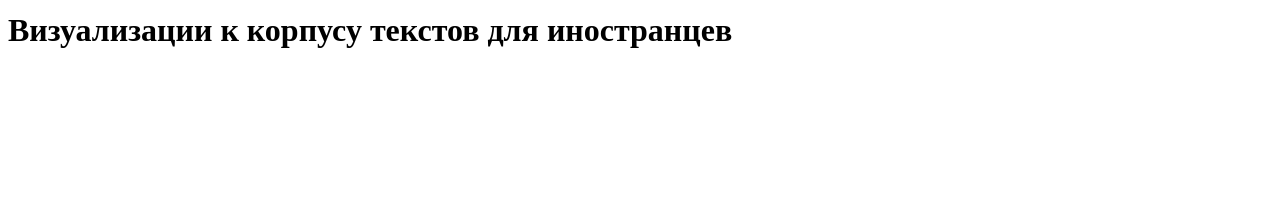
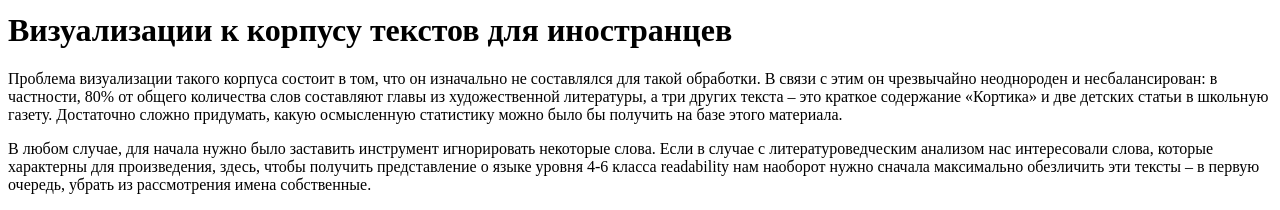
Before and after one commit to polyatomson/polyatomson.github.io, a plain HTML site: page visualization.html in a window 1280 px wide. Shown: the part 2062-2272 px from the top of the page. Before the commit the page ends 2132 px from the top, so only its background shows below. Drawn offline with Linux system fonts and the light colour scheme.

Commit message:
Update visualization.html

```diff
--- a/visualization.html
+++ b/visualization.html
@@ -35,3 +35,11 @@
 </html>
 
 <p align="justify"><h1>Визуализации к корпусу текстов для иностранцев</h1></p>
+<p>Проблема визуализации такого корпуса состоит в том, что он изначально не составлялся для такой обработки.
+  В связи с этим он чрезвычайно неоднороден и несбалансирован: в частности, 80% от общего количества слов составляют главы
+  из художественной литературы, а три других текста – это краткое содержание «Кортика» и две детских статьи в школьную газету.
+  Достаточно сложно придумать, какую осмысленную статистику можно было бы получить на базе этого материала. </p>
+<p> В любом случае, для начала нужно было заставить инструмент игнорировать некоторые слова.
+Если в случае с литературоведческим анализом нас интересовали слова, которые характерны для произведения,
+здесь, чтобы получить представление о языке уровня 4-6 класса readability нам наоборот нужно сначала максимально обезличить
+эти тексты – в первую очередь, убрать из рассмотрения имена собственные.  </p>
```
